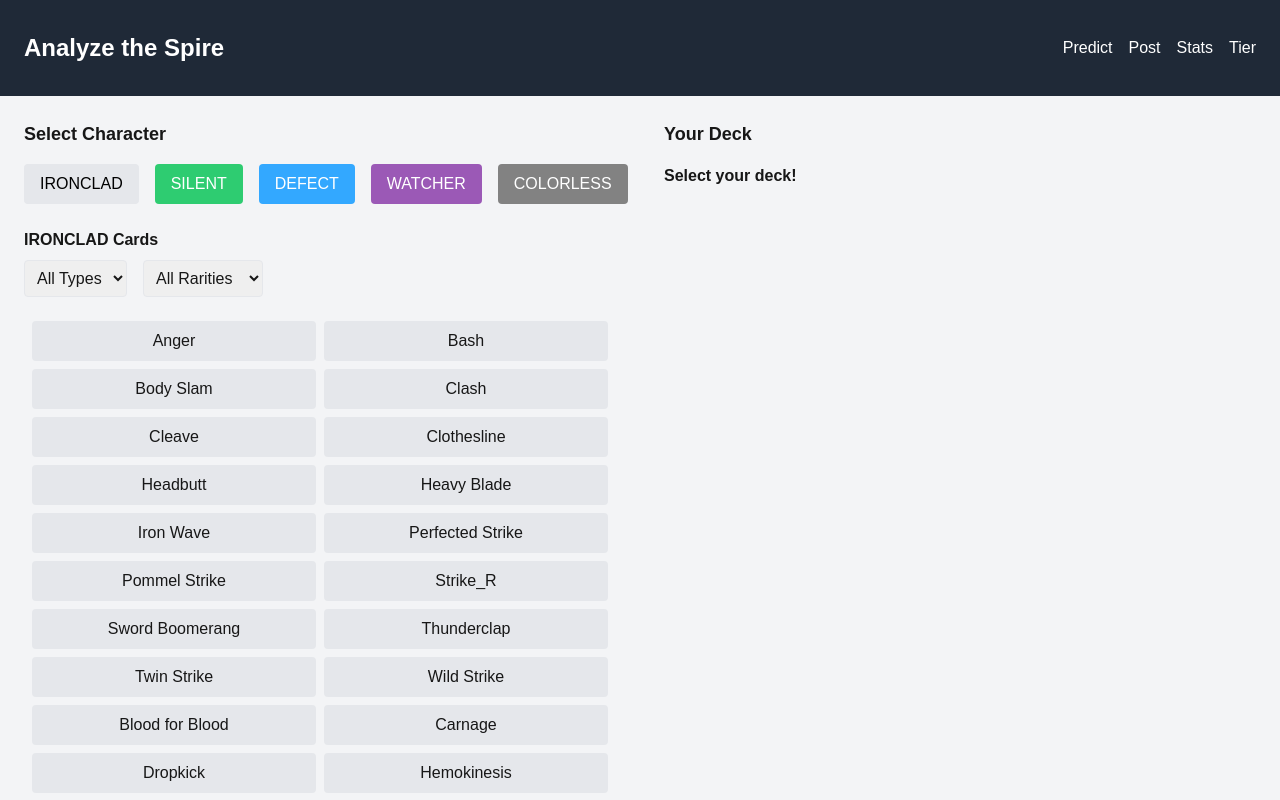
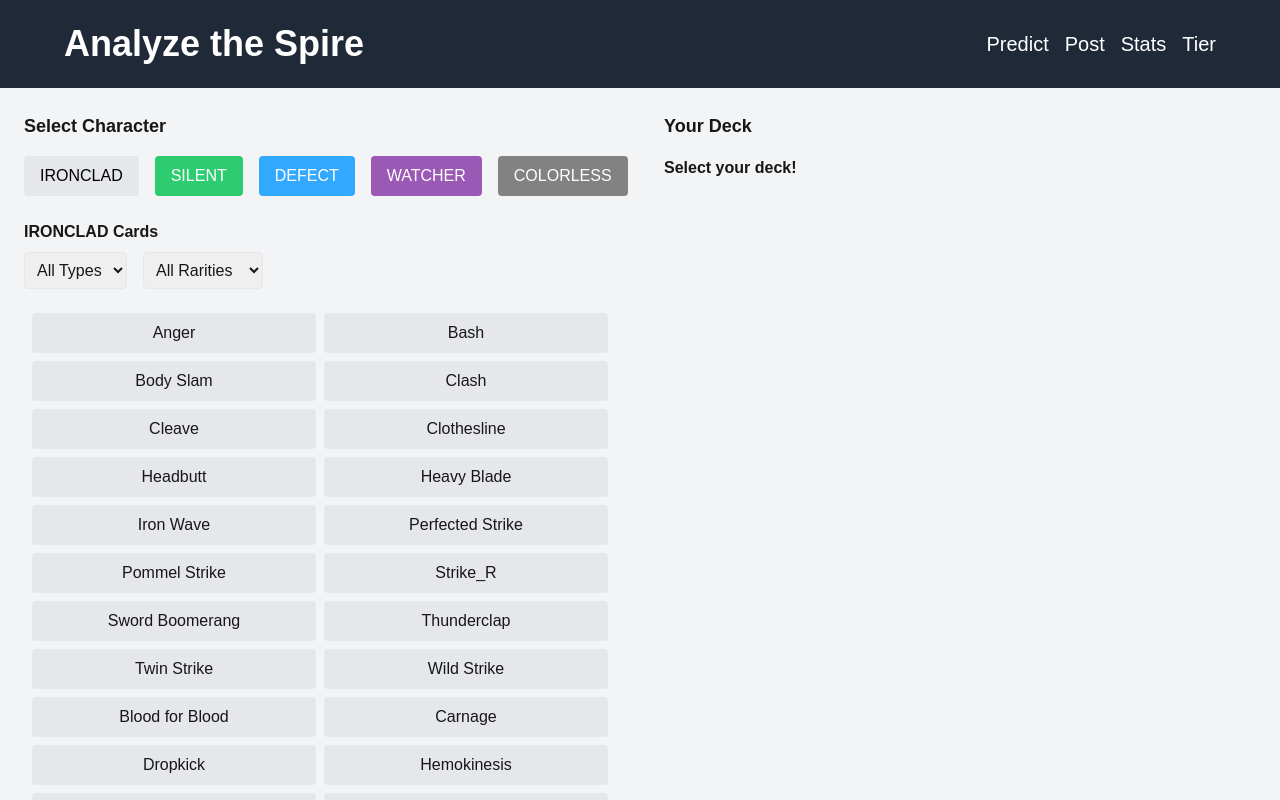
Before and after one commit to AssembleCat/analyze-the-spire-webclient, a Next.js app: page / in a window 1280 px wide. Built offline with nearby package versions, Linux system fonts and the light colour scheme.

Commit message:
[fix] Header의 Navigation생성 변경경

```diff
--- a/components/Header.tsx
+++ b/components/Header.tsx
@@ -1,45 +1,30 @@
 "use client";
 import { useRouter } from "next/navigation";
+
+const navigation = {
+  Predict: "/",
+  Post: "/post",
+  Stats: "/stats",
+  Tier: "/tier",
+};
 
 export default function Header() {
   const router = useRouter();
   return (
-    <header className="bg-gray-800 text-white py-8 px-6 flex justify-between items-center">
-      <h1 className="text-2xl font-bold">Analyze the Spire</h1>
+    <header className="bg-gray-800 text-white py-6 px-6 flex justify-between items-center">
+      <h1 className="ml-10 text-4xl font-bold">Analyze the Spire</h1>
       <nav>
-        <ul className="flex space-x-4">
-          <li>
-            <button
-              onClick={() => router.push("/")}
-              className="hover:text-gray-300"
-            >
-              Predict
-            </button>
-          </li>
-          <li>
-            <button
-              onClick={() => router.push("/post")}
-              className="hover:text-gray-300"
-            >
-              Post
-            </button>
-          </li>
-          <li>
-            <button
-              onClick={() => router.push("/stats")}
-              className="hover:text-gray-300"
-            >
-              Stats
-            </button>
-          </li>
-          <li>
-            <button
-              onClick={() => router.push("/tier")}
-              className="hover:text-gray-300"
-            >
-              Tier
-            </button>
-          </li>
+        <ul className="mr-10 flex space-x-4">
+          {Object.entries(navigation).map(([label, path]) => (
+            <li key={label}>
+              <button
+                onClick={() => router.push(path)}
+                className="hover:text-gray-400"
+              >
+                <h1 className="text-xl">{label}</h1>
+              </button>
+            </li>
+          ))}
         </ul>
       </nav>
     </header>
```
